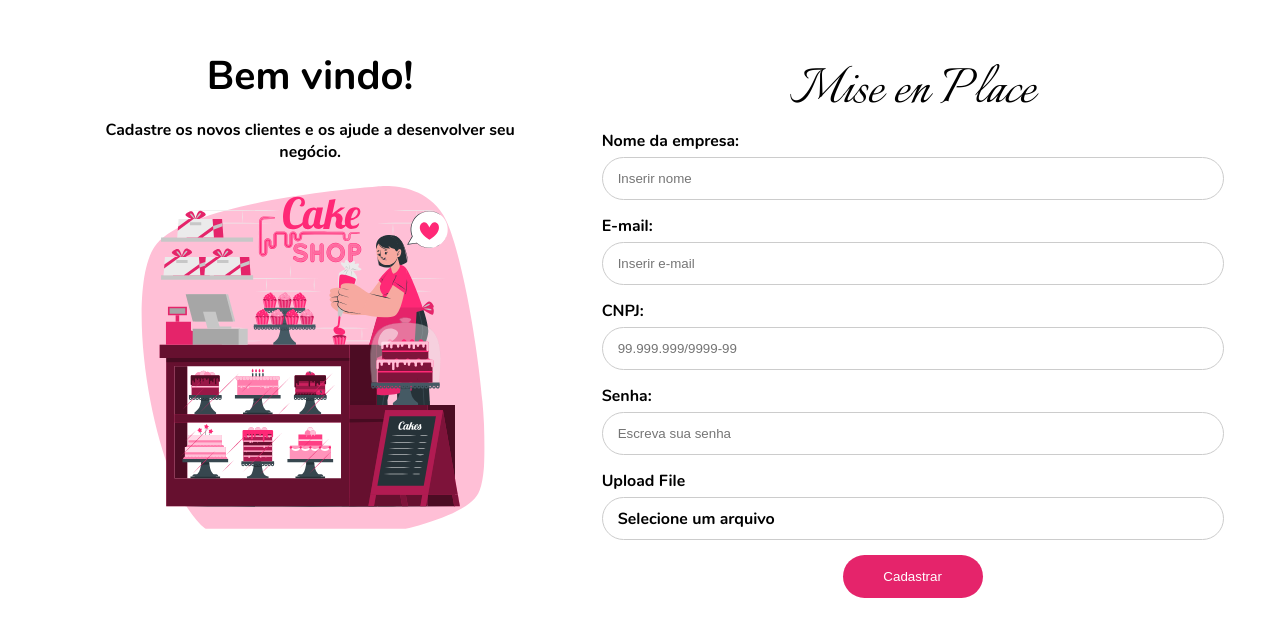
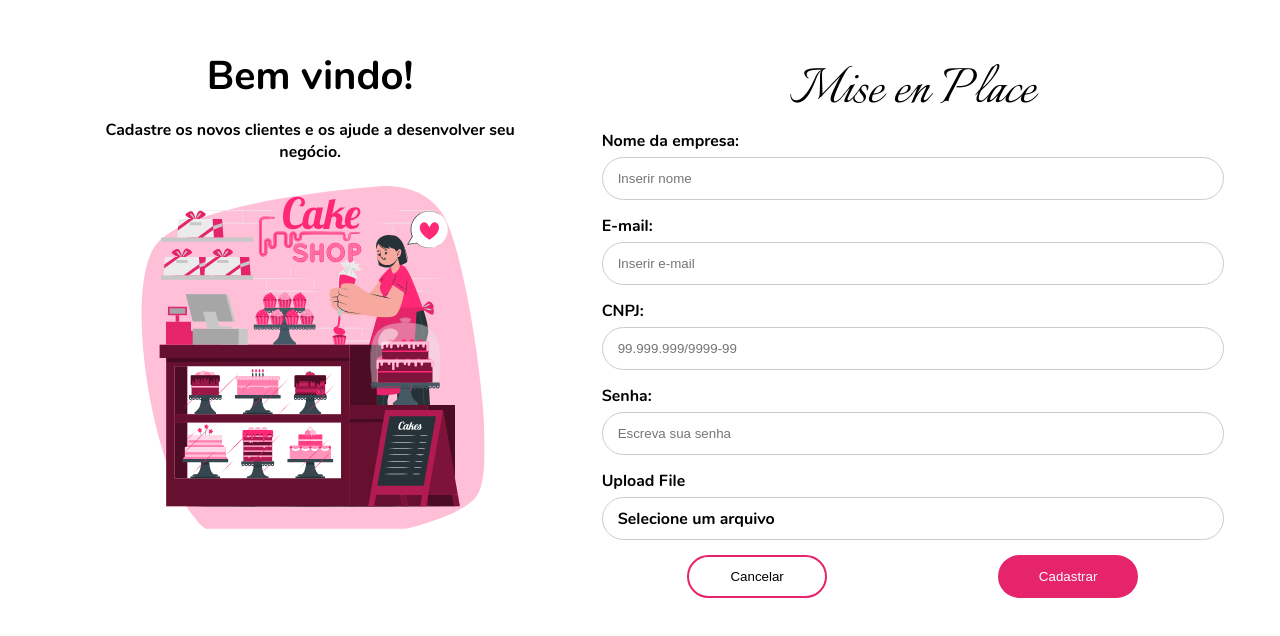
Before and after one commit to Grupo03-SPTECH20241/fe_MiseEnPlace, a React (Create React App) app in the folder mise-en-place/: page /Cadastro in a window 1280 px wide. Shown: the part 108-744 px from the top of the page. Built offline with nearby package versions, Linux system fonts and the light colour scheme.

Commit message:
Melhorias na navegação

```diff
--- a/mise-en-place/src/components/Charts/DonutChart/donutchart.jsx
+++ b/mise-en-place/src/components/Charts/DonutChart/donutchart.jsx
@@ -2,12 +2,20 @@ import React, { useState, useEffect } from 'react';
 import Chart from 'chart.js/auto';
 import { Doughnut } from 'react-chartjs-2';
 import styles from './donutchart.module.css';
+import Filter from '../../Filter/filter';
 import api from '../../../api';
 
 const DonutChart = () => {
+  // valor da filtragem
+  const [filterSelectedValue, setFilterSelectedValue] = useState("Geral");
+
   // valores apresentados no gráfico caso o filtro seja por mês
   const [labelTipoProduto, setLabelTipoProduto] = useState([]);
   const [vendaTipoProduto, setVendaTipoProduto] = useState([]);
+
+  const handleFilterChange = (value) => {
+    setFilterSelectedValue(value);
+  };
 
   useEffect(() => {
     const fetchData = async () => {
@@ -20,7 +28,7 @@ const DonutChart = () => {
         for(let i = 0; i < data.length; i++){
           let tipoExiste = false;
           for(let j = 0; j < data.length; j++){
-            if(data[j].tipoProduto === newTipoValues[i]){
+            if(data[j].tipoProduto == newTipoValues[i]){
               tipoExiste = true;
               break
             }
@@ -79,6 +87,9 @@ const DonutChart = () => {
             <h2>Tipos de produtos mais vendidos</h2>
             <p>Acompanhe qual produto vem sendo o favorito esse mês.</p>
           </div>
+          <div className={styles["donutChartSelectOption"]}>
+            <Filter options={[]} onChange={handleFilterChange}></Filter>
+          </div>
         </div>
         <div className={styles["donutChart"]}>
           <Doughnut data={data} options={options} />
--- a/mise-en-place/src/pages/Cadastro/Cadastro.jsx
+++ b/mise-en-place/src/pages/Cadastro/Cadastro.jsx
@@ -22,6 +22,10 @@ function Cadastro() {
             setFilePath(stringLogo[1]); // Armazenar apenas o caminho do arquivo
         }
     };
+
+    const cancelSubmit = () => {
+        window.location = "/login";
+    }
 
     const handleCadastro = async (event) => {
         event.preventDefault();
@@ -49,6 +53,10 @@ function Cadastro() {
             setCnpj('');
             setSenha('');
             setFilePath('');
+
+            setTimeout(() => {
+                window.location.href = '/login';
+            }, 6000)
         } catch (error) {
             console.log(error);
             toast.error('Erro ao cadastrar cliente', { theme: "colored" });
@@ -98,7 +106,10 @@ function Cadastro() {
                             </div>
                             <input id="file-upload" type="file" onChange={handleFileUpload} style={{ display: 'none' }} />
                         </div>
-                        <button className={cadastroStyles['buttonCadastro-submit']} type="submit">Cadastrar</button>
+                        <div className={cadastroStyles['buttonCadastro-container']}>
+                            <button className={cadastroStyles['buttonCadastro-cancel']} onClick={cancelSubmit}>Cancelar</button>
+                            <button className={cadastroStyles['buttonCadastro-submit']} type="submit">Cadastrar</button>
+                        </div>
                     </form>
                 </div>
             </div>
--- a/mise-en-place/src/pages/Cadastro/cadastro.module.css
+++ b/mise-en-place/src/pages/Cadastro/cadastro.module.css
@@ -112,6 +112,11 @@ input[type="file"] {
     border: 1px solid #ccc;
 }
 
+.buttonCadastro-container {
+    display: flex;
+    justify-content: space-around;
+    width: 100%;
+}
 .buttonCadastro-submit {
     background-color: #E5246B;
     color: white;
@@ -123,8 +128,26 @@ input[type="file"] {
     height: 43px;
 }
 
+.buttonCadastro-cancel {
+    border: #E5246B solid 2px !important;
+    background-color: transparent;
+    color: black;
+    padding: 10px 20px;
+    border: none;
+    cursor: pointer;
+    border-radius: 500px;
+    width: 140px;
+    height: 43px;
+}
+
 .buttonCadastro-submit:hover {
     background-color: #DE0052;
+}
+
+.buttonCadastro-cancel:hover {
+    background-color: #DE0052;
+    border-color: #DE0052;
+    color: white;
 }
 
 input[type="file"] {
--- a/mise-en-place/src/pages/Login/login.jsx
+++ b/mise-en-place/src/pages/Login/login.jsx
@@ -18,7 +18,7 @@ function Login() {
             toast.success('Login efetuado com sucesso! Redirecionando...', { theme: "colored" })
             setTimeout(() => {
                 window.location.href = '/loading';
-            }, 2000)
+            }, 6000)
         }).catch((error) => {
             console.log(error, "error")
             toast.error('Email e/ou senha inválidos', { theme: "colored" })
@@ -48,6 +48,7 @@ function Login() {
                         <input type="password" name="password" placeholder="Insira sua senha" onChange={e => setPassword(e.target.value)} />
                     </div>
                     <button className={LoginStyles['button-submit']} type="submit">Entrar</button>
+                    <a href="/cadastro">Não possui uma conta? cadastre-se aqui.</a>
                 </form>
             </div>
         </div>
```
